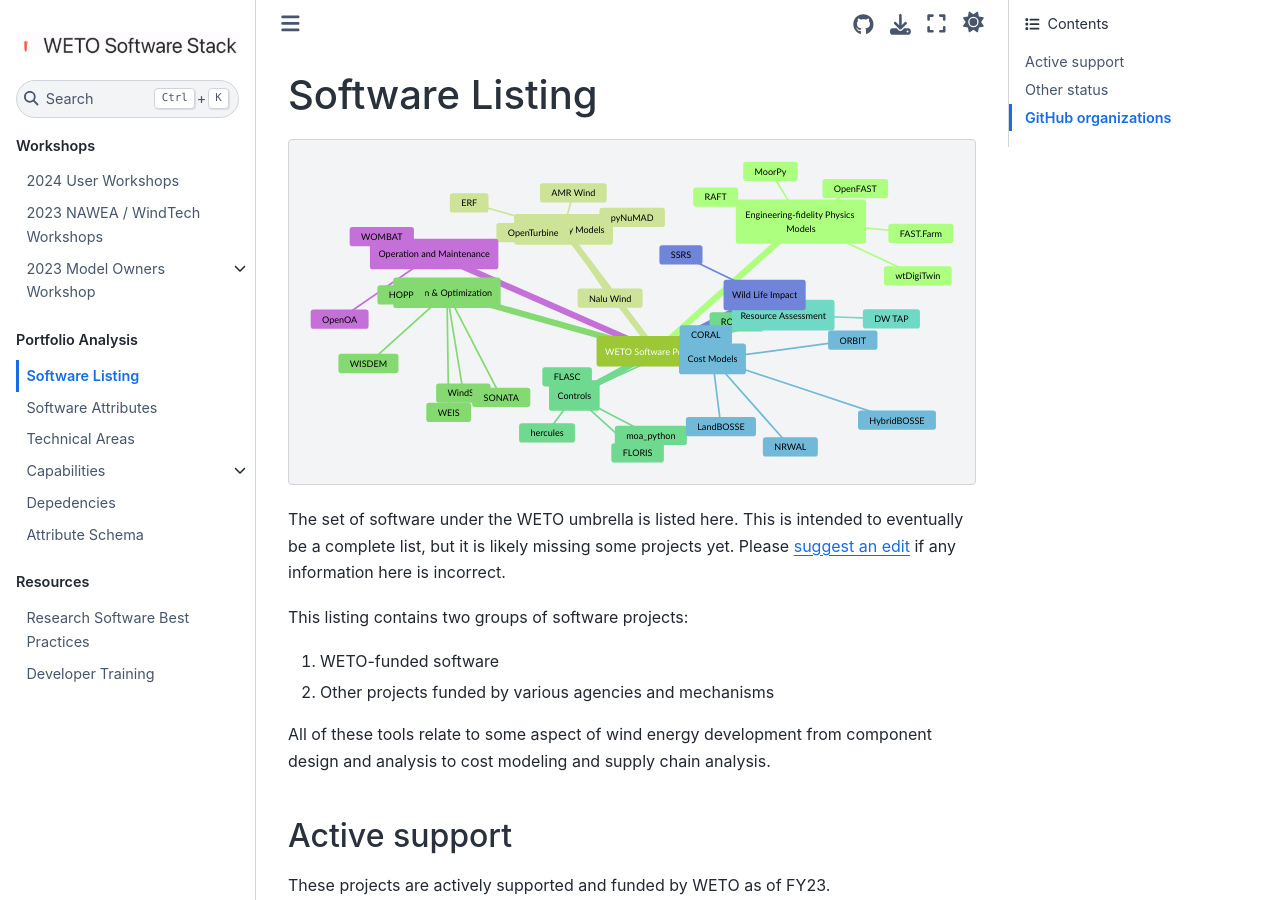
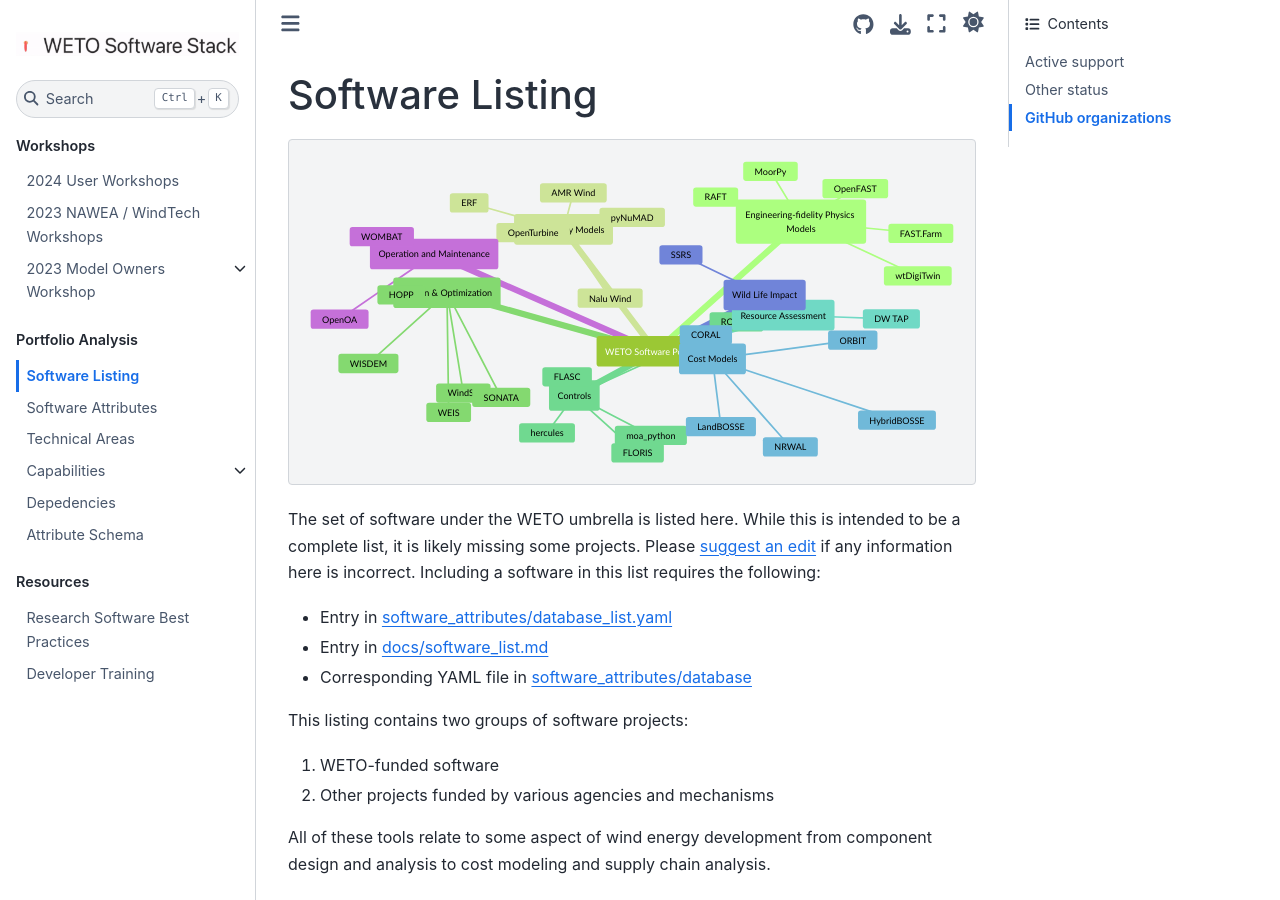
Before and after one commit to NREL/WETOStack, a Jupyter Book: the page built from docs/portfolio_analysis/software_list.md, in a window 1280 px wide and 900 px high. Built offline with Jupyter Book 1.0.4 settings and Sphinx 7.4.7 and the Sphinx Book theme 1.1.4, drawn with Linux system fonts in a browser that asks for light colours.

Commit message:
Add direction for adding a new software to the listing

````diff
--- a/docs/portfolio_analysis/software_list.md
+++ b/docs/portfolio_analysis/software_list.md
@@ -54,9 +54,13 @@
 ```
 
 The set of software under the WETO umbrella is listed here.
-This is intended to eventually be a complete list, but it is likely missing some projects yet.
+While this is intended to be a complete list, it is likely missing some projects.
 Please [suggest an edit](https://github.com/nrel/wetostack/edit/main/docs/portfolio_analysis/software_list.md)
 if any information here is incorrect.
+Including a software in this list requires the following:
+- Entry in [software_attributes/database_list.yaml](https://github.com/NREL/WETOStack/blob/main/software_attributes/database_list.yaml)
+- Entry in [docs/software_list.md](https://github.com/NREL/WETOStack/blob/main/docs/portfolio_analysis/software_list.md)
+- Corresponding YAML file in [software_attributes/database](https://github.com/NREL/WETOStack/tree/main/software_attributes/database)
 
 This listing contains two groups of software projects:
 
````
